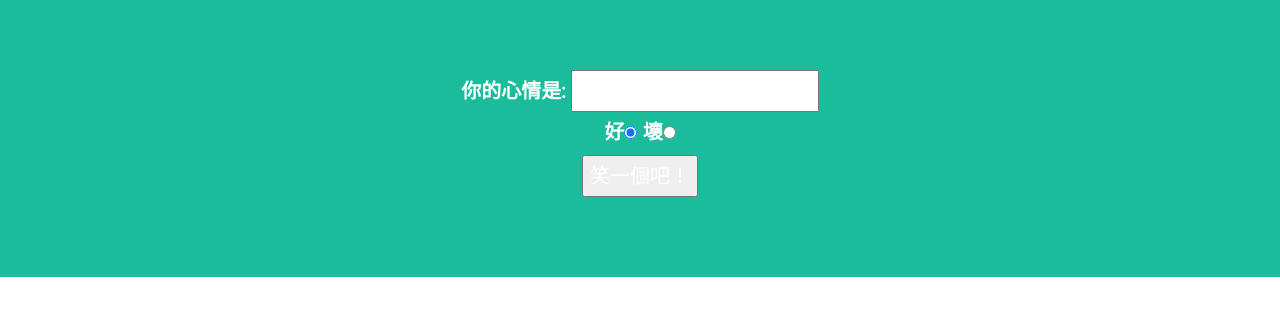
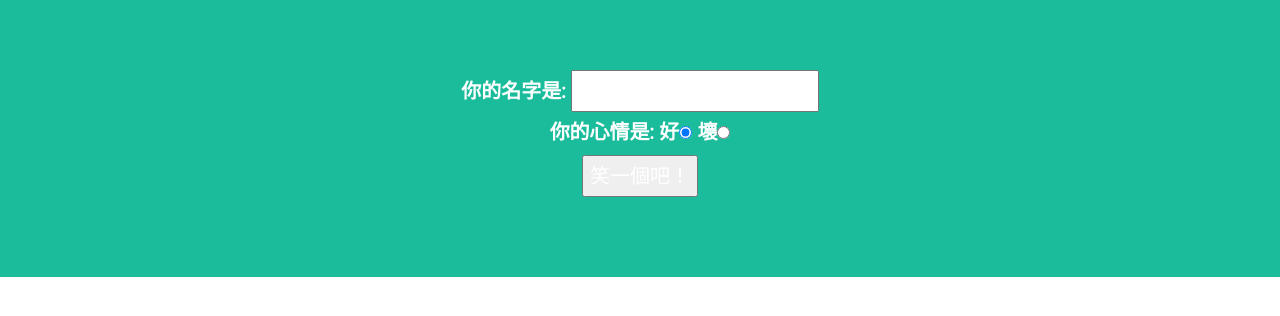
Before and after one commit to alisonlipy/homework4, a plain HTML site: page index.html in a window 1280 px wide. Drawn offline with nearby package versions, Linux system fonts and the light colour scheme.

Commit message:
Update index.html

```diff
--- a/index.html
+++ b/index.html
@@ -57,10 +57,11 @@
    <div class="container-fluid bg-1 text-center">
 
     <div>
-      <label for="customname">你的心情是:</label>
+      <label for="customname">你的名字是:</label>
       <input id="customname" type="text" placeholder="">
     </div>
     <div>
+      <label for="customname">你的心情是:</label>
       <label for="us">好</label><input id="us" type="radio" name="ukus" value="us" checked>
       <label for="uk">壞</label><input id="uk" type="radio" name="ukus" value="uk">
     </div>
```
